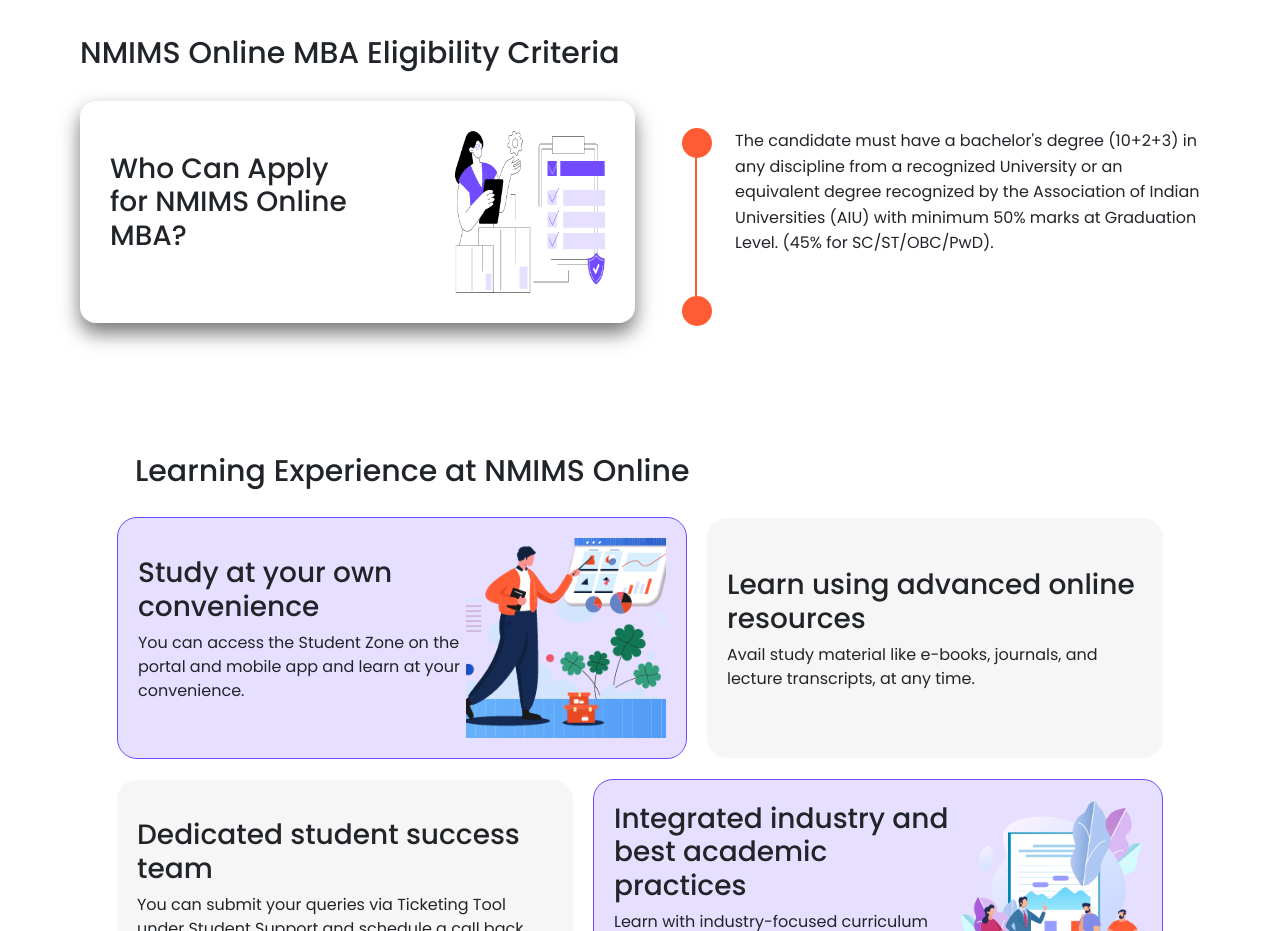
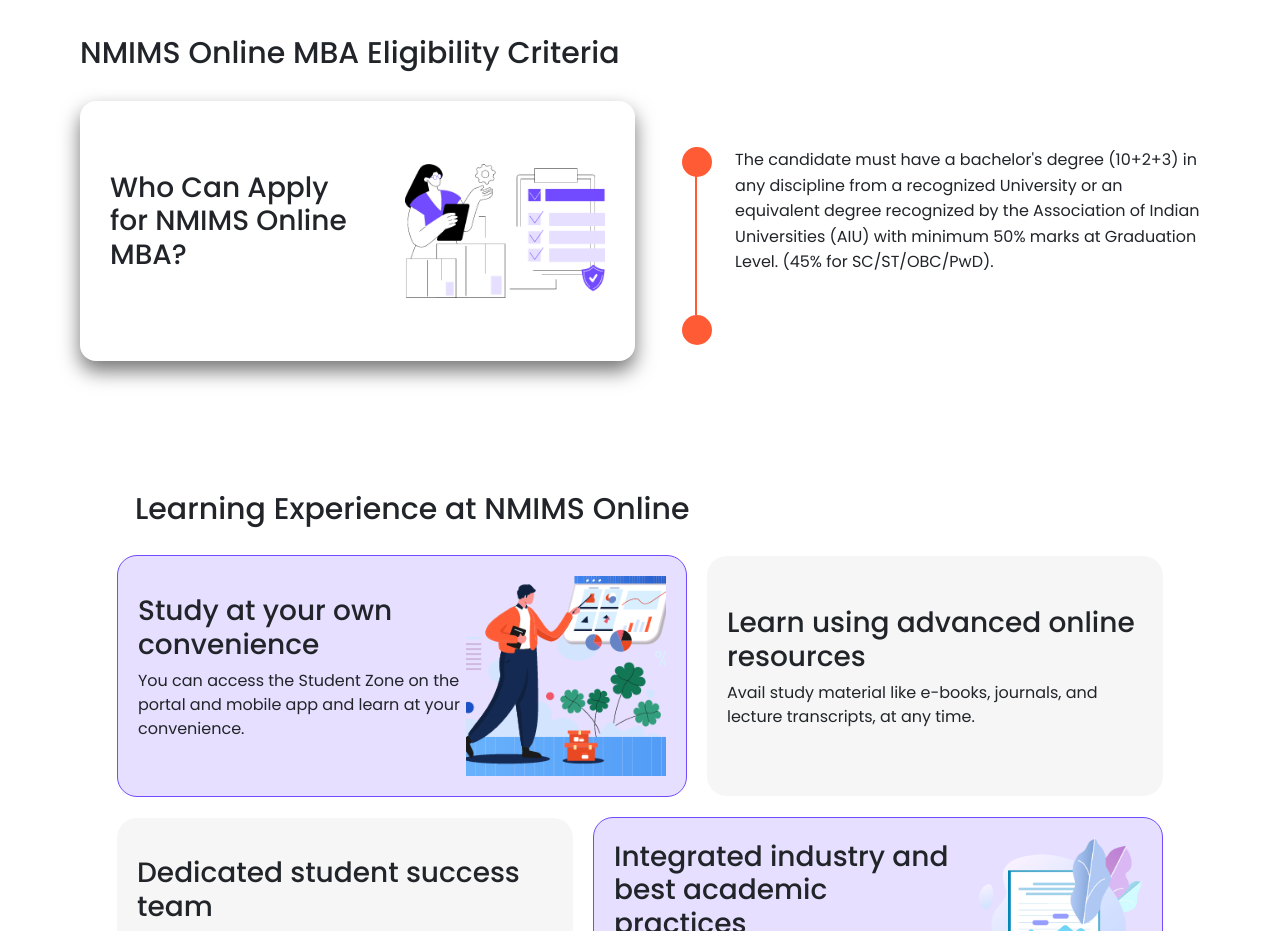
Before and after one commit to PrajwalHS2609/NmimsLp, a Next.js app: page / in a window 1280 px wide. Shown: the part 3100-4031 px from the top of the page. Built offline with nearby package versions, Linux system fonts and the light colour scheme; a web font is replaced by a local one.

Commit message:
second commit

```diff
--- a/src/Components/Home/HomeEligibility/HomeEligibility.css
+++ b/src/Components/Home/HomeEligibility/HomeEligibility.css
@@ -38,8 +38,8 @@
 }
 
 .eligibility-img {
-  width: 100%;
-  max-width: 150px;
+
+  object-fit: contain;
 }
 
 /* Right Timeline */
--- a/src/Components/Home/HomeEligibility/HomeEligibility.jsx
+++ b/src/Components/Home/HomeEligibility/HomeEligibility.jsx
@@ -18,6 +18,8 @@
             src={eligibility}
             alt="Eligibility"
             className="eligibility-img"
+            width={200}
+            height={200}
           />
         </div>
 
```
